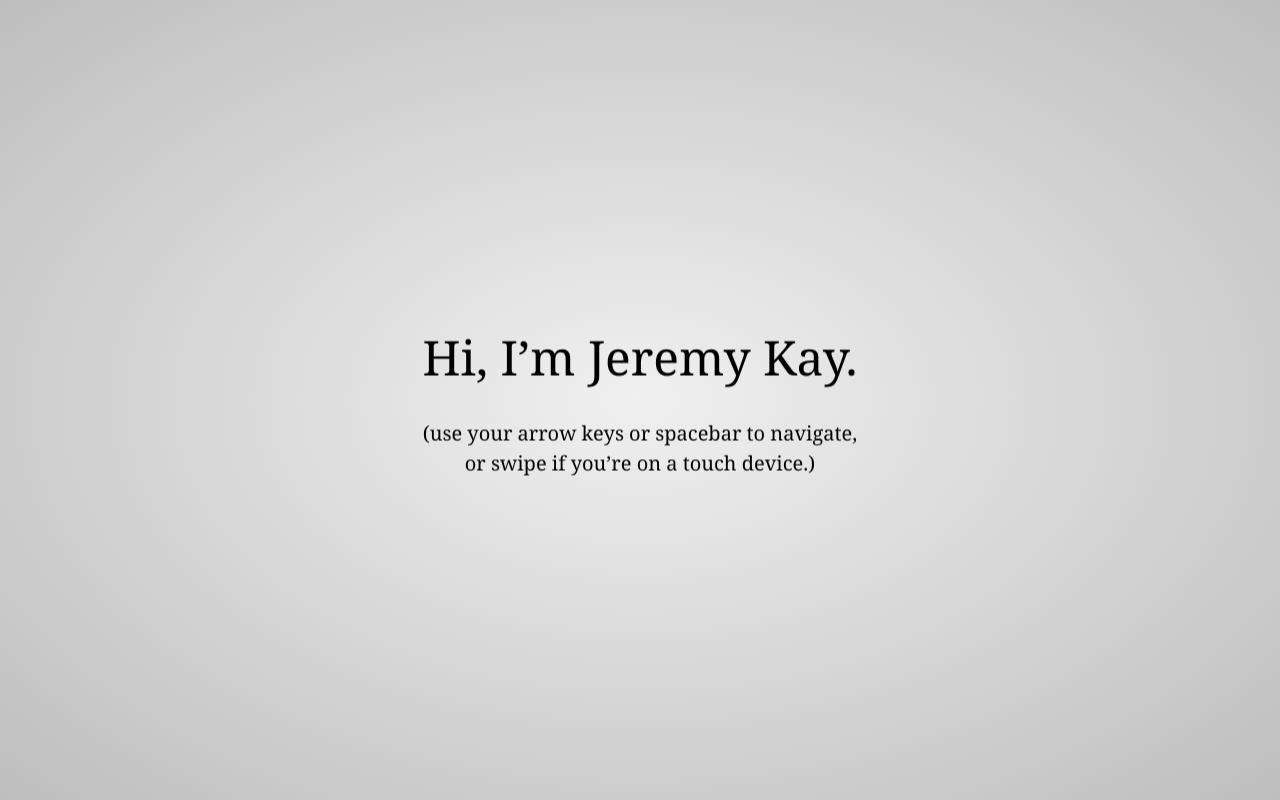
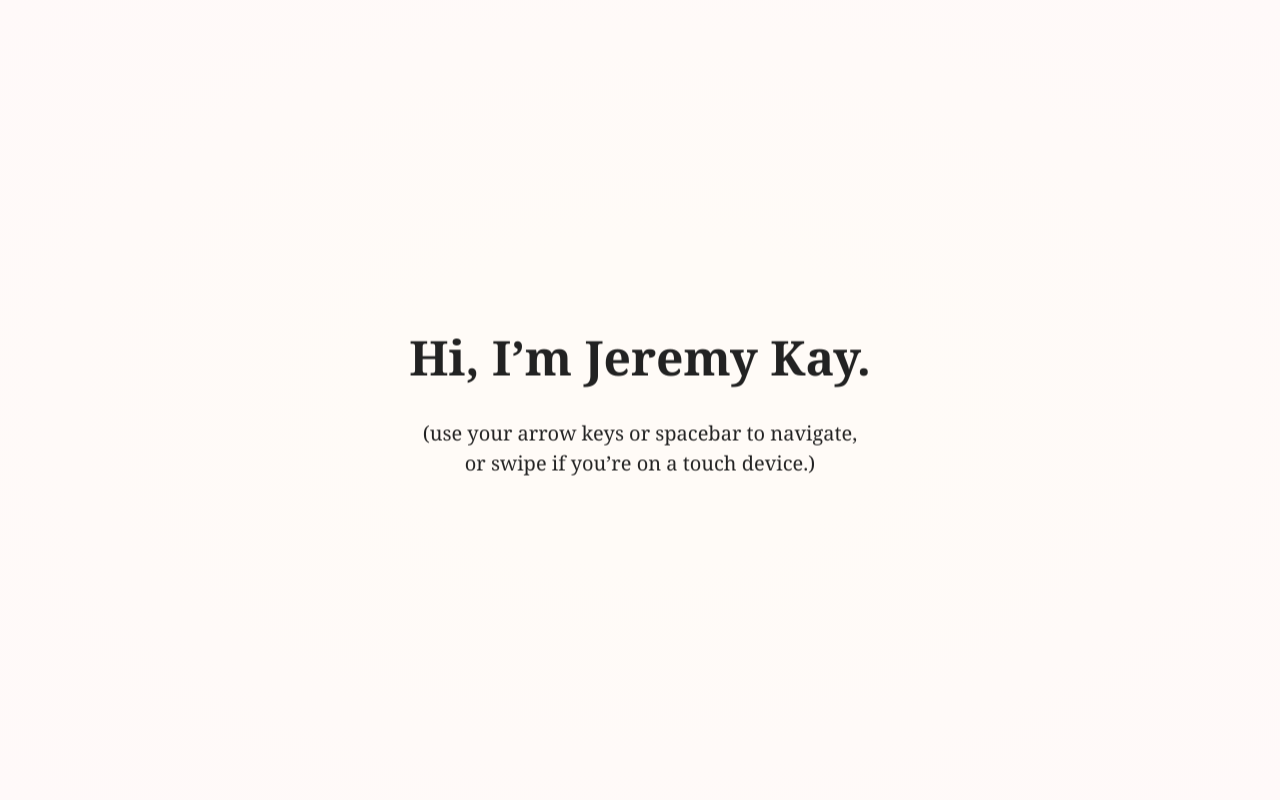
Before and after one commit to jeremykay/impress-bio, a plain HTML site: page index.html in a window 1280 px wide. Shown: the top 800 px of the page. Drawn offline with Linux system fonts and the light colour scheme.

Commit message:
update styles

```diff
--- a/css/styles.css.scss
+++ b/css/styles.css.scss
@@ -1,4 +1,27 @@
-
+@font-face {
+  font-family: 'PT Sans';
+  font-style: italic;
+  font-weight: 400;
+  src: local('PT Sans Italic'), local('PTSans-Italic'), url(http://themes.googleusercontent.com/static/fonts/ptsans/v4/PIPMHY90P7jtyjpXuZ2cLLO3LdcAZYWl9Si6vvxL-qU.woff) format('woff');
+}
+@font-face {
+  font-family: 'PT Sans';
+  font-style: normal;
+  font-weight: 400;
+  src: local('PT Sans'), local('PTSans-Regular'), url(http://themes.googleusercontent.com/static/fonts/ptsans/v4/7YGmE4Ls5b94ct65u07hVQLUuEpTyoUstqEm5AMlJo4.woff) format('woff');
+}
+@font-face {
+  font-family: 'PT Sans';
+  font-style: normal;
+  font-weight: 700;
+  src: local('PT Sans Bold'), local('PTSans-Bold'), url(http://themes.googleusercontent.com/static/fonts/ptsans/v4/0XxGQsSc1g4rdRdjJKZrNL3hpw3pgy2gAi-Ip7WPMi0.woff) format('woff');
+}
+@font-face {
+  font-family: 'PT Sans';
+  font-style: italic;
+  font-weight: 700;
+  src: local('PT Sans Bold Italic'), local('PTSans-BoldItalic'), url(http://themes.googleusercontent.com/static/fonts/ptsans/v4/lILlYDvubYemzYzN7GbLkKRDOzjiPcYnFooOUGCOsRk.woff) format('woff');
+}
 html, body, div, span, applet, object, iframe,
 h1, h2, h3, h4, h5, h6, p, blockquote, pre,
 a, abbr, acronym, address, big, cite, code,
@@ -45,18 +68,19 @@ table {
     border-spacing: 0;
 }
 
+/* end reset css */
 
 body {
     font-family: 'PT Sans', sans-serif;
+    color: #222222;
     min-height: 740px;
-
-    background: rgb(215, 215, 215);
-    background: -webkit-gradient(radial, 50% 50%, 0, 50% 50%, 500, from(rgb(240, 240, 240)), to(rgb(190, 190, 190)));
-    background: -webkit-radial-gradient(rgb(240, 240, 240), rgb(190, 190, 190));
-    background:    -moz-radial-gradient(rgb(240, 240, 240), rgb(190, 190, 190));
-    background:     -ms-radial-gradient(rgb(240, 240, 240), rgb(190, 190, 190));
-    background:      -o-radial-gradient(rgb(240, 240, 240), rgb(190, 190, 190));
-    background:         radial-gradient(rgb(240, 240, 240), rgb(190, 190, 190));
+    background: rgb(255,251,247);
+    background: -moz-radial-gradient(center, ellipse cover,  rgb(255,251,247) 28%, rgb(255,249,249) 100%);
+    background: -webkit-gradient(radial, center center, 0px, center center, 100%, color-stop(28%,rgb(255,251,247)), color-stop(100%,rgb(255,249,249)));
+    background: -webkit-radial-gradient(center, ellipse cover,  rgb(255,251,247) 28%,rgb(255,249,249) 100%);
+    background: -o-radial-gradient(center, ellipse cover,  rgb(255,251,247) 28%,rgb(255,249,249) 100%);
+    background: -ms-radial-gradient(center, ellipse cover,  rgb(255,251,247) 28%,rgb(255,249,249) 100%);
+    background: radial-gradient(ellipse at center,  rgb(255,251,247) 28%,rgb(255,249,249) 100%);
 }
 
 b, strong { font-weight: bold }
@@ -64,10 +88,12 @@ i, em { font-style: italic }
 
 h1 {
 	font-size: 48px;
+    font-weight: bold;
 }
 
 h2 {
 	font-size: 40px;
+    font-weight: bold;
 }
 
 p {
@@ -169,13 +195,15 @@ small {
 	font-weight: bold;
 }
 
-#noble-desktop b {
+#noble-desktop {
+    b {
         display: inline-block;
         -webkit-transition: 0.5s;
         -moz-transition:    0.5s;
         -ms-transition:     0.5s;
         -o-transition:      0.5s;
         transition:         0.5s;
+    }
 }
 
 #noble-desktop.present .developer {
@@ -198,12 +226,13 @@ small {
     transition-delay:         0.5s;
 }
 
-#php h2 {
+#php {
+    h2 {
         font-size: 80px;
     }
-
-#php img {
+    img {
         vertical-align: middle;
+    }
 }
 
 #clunky p {
@@ -219,15 +248,19 @@ small {
 
 #links {
     text-align: left;
-}
 
-#links h2 {
+    h2 {
         font-size: 50px;
         font-weight: bold;
         margin-bottom: 40px;
     }
 
-#links li {
+    small {
+        font-size: 26px;
+    }
+
+    li {
         font-size: 40px;
         margin-bottom: 10px;
     }
+}
--- a/index.html
+++ b/index.html
@@ -87,11 +87,11 @@
     <div id="links" class="step" data-x="3000" data-y="-1000" data-rotate="720" data-z="-8000" data-scale="2.5">
         <h2>Thanks for reading! If you want to know more about me:</h2>
         <ul>
-            <li><a href="http://www.nobledesktop.com" target="_blank">Check out Noble Desktop</a> <small> (Where I’m a developer and instructor)</small></li>
+            <li><a href="http://www.nobledesktop.com" target="_blank">Check out Noble Desktop</a> <small>(where I’m a developer and instructor)</small></li>
             <li><a href="http://www.jeremynathankay.com/resume/Jeremy_Kay_Resume.pdf" target="_blank">Download My Resume</a></li>
             <li><a href="https://github.com/jeremykay" target="_blank">View My GitHub</a></li>
             <li><a href="mailto:jeremykaybass@gmail.com">Email Me</a></li>
-            <li><a href="http://jeremykay.wordpress.com" target="_blank">I’m a musician, too</a></li>
+            <li><a href="http://jeremykay.wordpress.com" target="_blank">I’m a musician, too.</a></li>
         </ul>
     </div>
 
```
Also changed, not shown: css/styles.css. Lines whose indentation alone changed are shown as unchanged.
